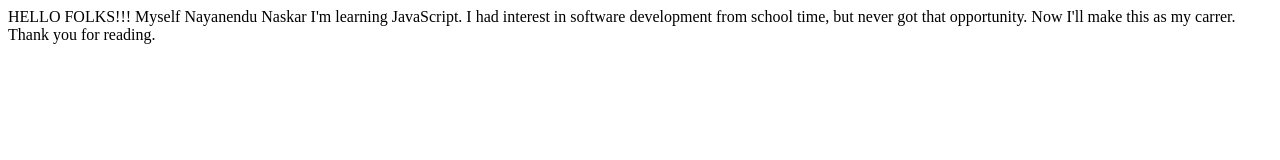
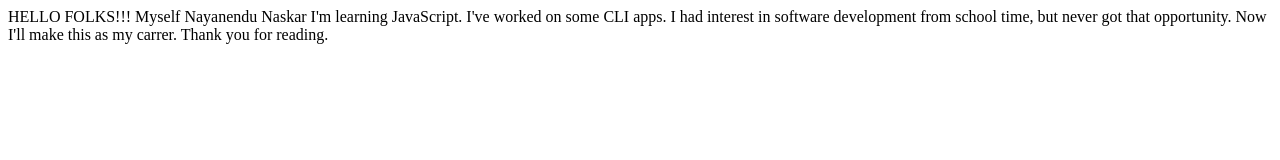
Before and after one commit to nayanendunaskar/nayanendu-naskar, a plain HTML site: page index.html in a window 1280 px wide. Drawn offline with Linux system fonts and the light colour scheme.

Commit message:
update details of project

```diff
--- a/index.html
+++ b/index.html
@@ -11,6 +11,8 @@
 
     I'm learning JavaScript.
 
+    I've worked on some CLI apps.
+
     I had interest in software development from school time,
     but never got that opportunity. Now I'll make this as my carrer.
     Thank you for reading.
```
